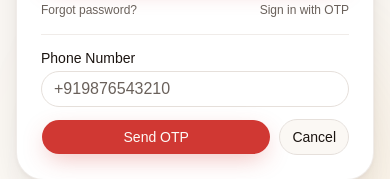
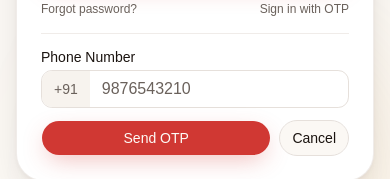
Before and after one commit to ShubhamPDev7/trimly-dashboard, a React (Vite) app: page /login in a window 390 px wide. Both pictures are taken after a click on the button "Sign in with OTP". Shown: the part 528-707 px from the top of the page. Built offline with nearby package versions, Linux system fonts and the light colour scheme; no server answers.

Commit message:
Fix silent login failure on wrong credentials, add +91 phone prefix UX

```diff
--- a/src/api/client.ts
+++ b/src/api/client.ts
@@ -24,7 +24,12 @@ apiClient.interceptors.response.use(
   async (error) => {
     const originalRequest = error.config
 
-    if (error.response?.status === 401 && !originalRequest._retry) {
+    const isAuthEndpoint = originalRequest.url?.includes("/auth/login") ||
+      originalRequest.url?.includes("/auth/register") ||
+      originalRequest.url?.includes("/auth/verify-otp") ||
+      originalRequest.url?.includes("/auth/refresh")
+
+    if (error.response?.status === 401 && !originalRequest._retry && !isAuthEndpoint) {
       if (isRefreshing) {
         return new Promise((resolve) => {
           refreshQueue.push(() => resolve(apiClient(originalRequest)))
--- a/src/components/shared/LinkPhoneCard.tsx
+++ b/src/components/shared/LinkPhoneCard.tsx
@@ -8,6 +8,7 @@ import { Card, CardContent, CardHeader, CardTitle } from "@/components/ui/card"
 import { Skeleton } from "@/components/ui/skeleton"
 import { toast } from "sonner"
 import { CheckCircle2 } from "lucide-react"
+import PhoneInput from "@/components/shared/PhoneInput"
 
 export default function LinkPhoneCard() {
   const setAuth = useAuthStore((s) => s.setAuth)
@@ -98,13 +99,7 @@ export default function LinkPhoneCard() {
               <form onSubmit={handleSendOtp} className="flex flex-col gap-2 sm:flex-row">
                 <div className="flex-1 space-y-1.5">
                   <Label>Phone Number</Label>
-                  <Input
-                    type="tel"
-                    placeholder="+919876543210"
-                    value={phone}
-                    onChange={(e) => setPhone(e.target.value)}
-                    required
-                  />
+                  <PhoneInput value={phone} onChange={setPhone} required />
                 </div>
                 <Button type="submit" disabled={loading} className="sm:self-end">
                   {loading ? "Sending..." : "Send OTP"}
--- /dev/null
+++ b/src/components/shared/PhoneInput.tsx
@@ -0,0 +1,35 @@
+import { Input } from "@/components/ui/input"
+
+interface Props {
+  value: string
+  onChange: (fullPhone: string) => void
+  required?: boolean
+  id?: string
+}
+
+// value/onChange work with the full "+91XXXXXXXXXX" string,
+// but the visible input only shows/edits the 10-digit part.
+export default function PhoneInput({ value, onChange, required, id }: Props) {
+  const digits = value.startsWith("+91") ? value.slice(3) : value
+
+  const handleChange = (e: React.ChangeEvent<HTMLInputElement>) => {
+    const cleaned = e.target.value.replace(/\D/g, "").slice(0, 10)
+    onChange(cleaned ? `+91${cleaned}` : "")
+  }
+
+  return (
+    <div className="flex overflow-hidden rounded-md border border-input focus-within:ring-1 focus-within:ring-ring">
+      <span className="flex items-center bg-muted px-3 text-sm text-muted-foreground">+91</span>
+      <Input
+        id={id}
+        type="tel"
+        inputMode="numeric"
+        placeholder="9876543210"
+        value={digits}
+        onChange={handleChange}
+        required={required}
+        className="rounded-none border-0 focus-visible:ring-0"
+      />
+    </div>
+  )
+}
--- a/src/pages/auth/LoginPage.tsx
+++ b/src/pages/auth/LoginPage.tsx
@@ -2,6 +2,7 @@ import { useState } from "react"
 import { useNavigate } from "react-router-dom"
 import { motion, AnimatePresence } from "framer-motion"
 import { Eye, EyeOff, Scissors } from "lucide-react"
+import PhoneInput from "@/components/shared/PhoneInput"
 import { loginRequest, registerRequest, forgotPasswordRequest } from "@/api/auth"
 import { sendOtpRequest, verifyOtpRequest } from "@/api/otp"
 import {
@@ -207,14 +208,7 @@ const [useOtp, setUseOtp] = useState(false)
               {mode === "signup" && (
                 <div className="space-y-1.5">
                   <Label htmlFor="phone">Phone Number</Label>
-                  <Input
-                    id="phone"
-                    type="tel"
-                    placeholder="+919876543210"
-                    value={phone}
-                    onChange={(e) => setPhone(e.target.value)}
-                    required
-                  />
+                  <PhoneInput id="phone" value={phone} onChange={setPhone} required />
                 </div>
               )}
               <div className="space-y-1.5">
@@ -286,14 +280,7 @@ const [useOtp, setUseOtp] = useState(false)
                 <form onSubmit={handleSendOtp} className="space-y-3">
                   <div className="space-y-1.5">
                     <Label htmlFor="otpPhone">Phone Number</Label>
-                    <Input
-                      id="otpPhone"
-                      type="tel"
-                      placeholder="+919876543210"
-                      value={otpPhone}
-                      onChange={(e) => setOtpPhone(e.target.value)}
-                      required
-                    />
+                    <PhoneInput id="otpPhone" value={otpPhone} onChange={setOtpPhone} required />
                   </div>
                   <div className="flex gap-2">
                     <Button type="submit" className="flex-1" disabled={otpLoading}>
```
